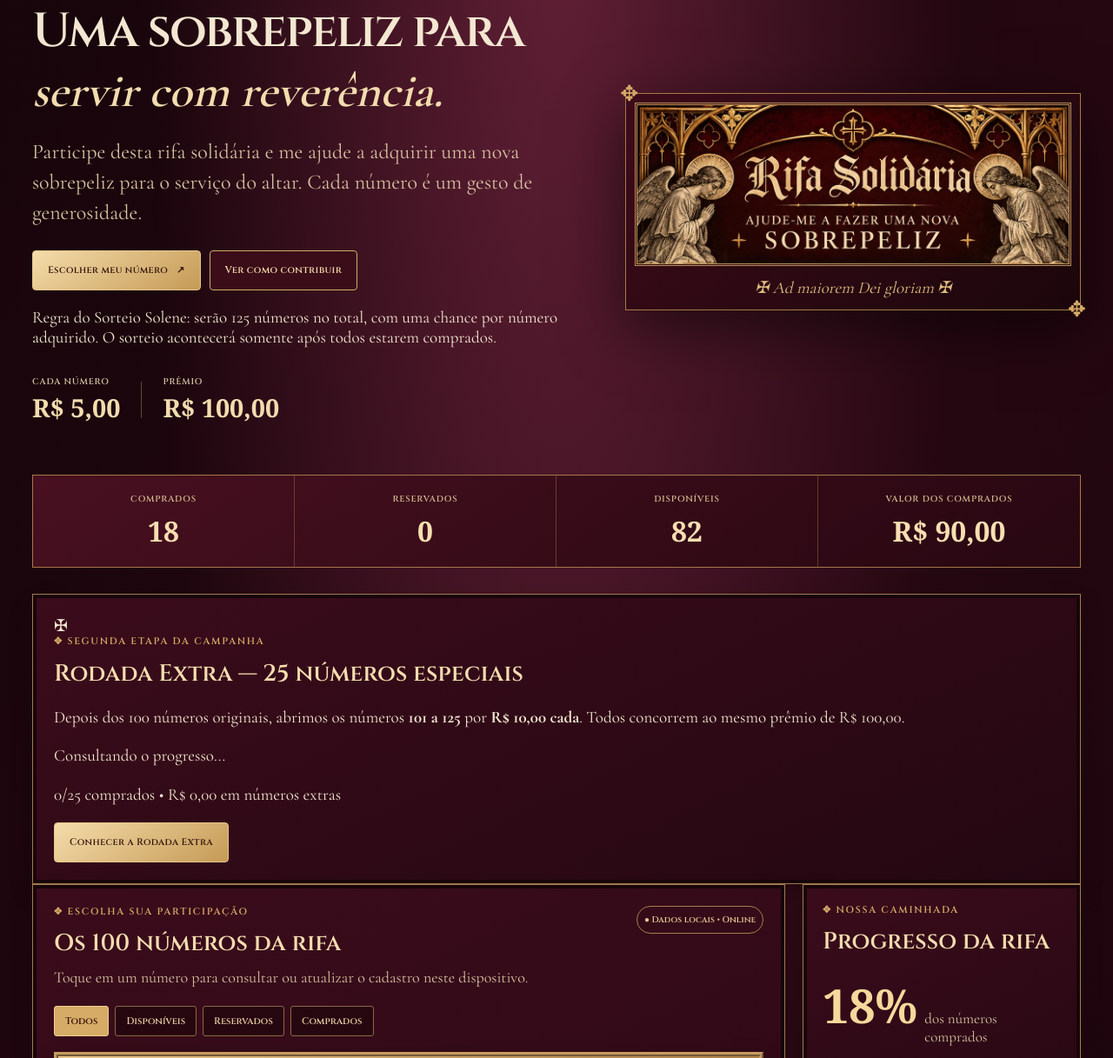
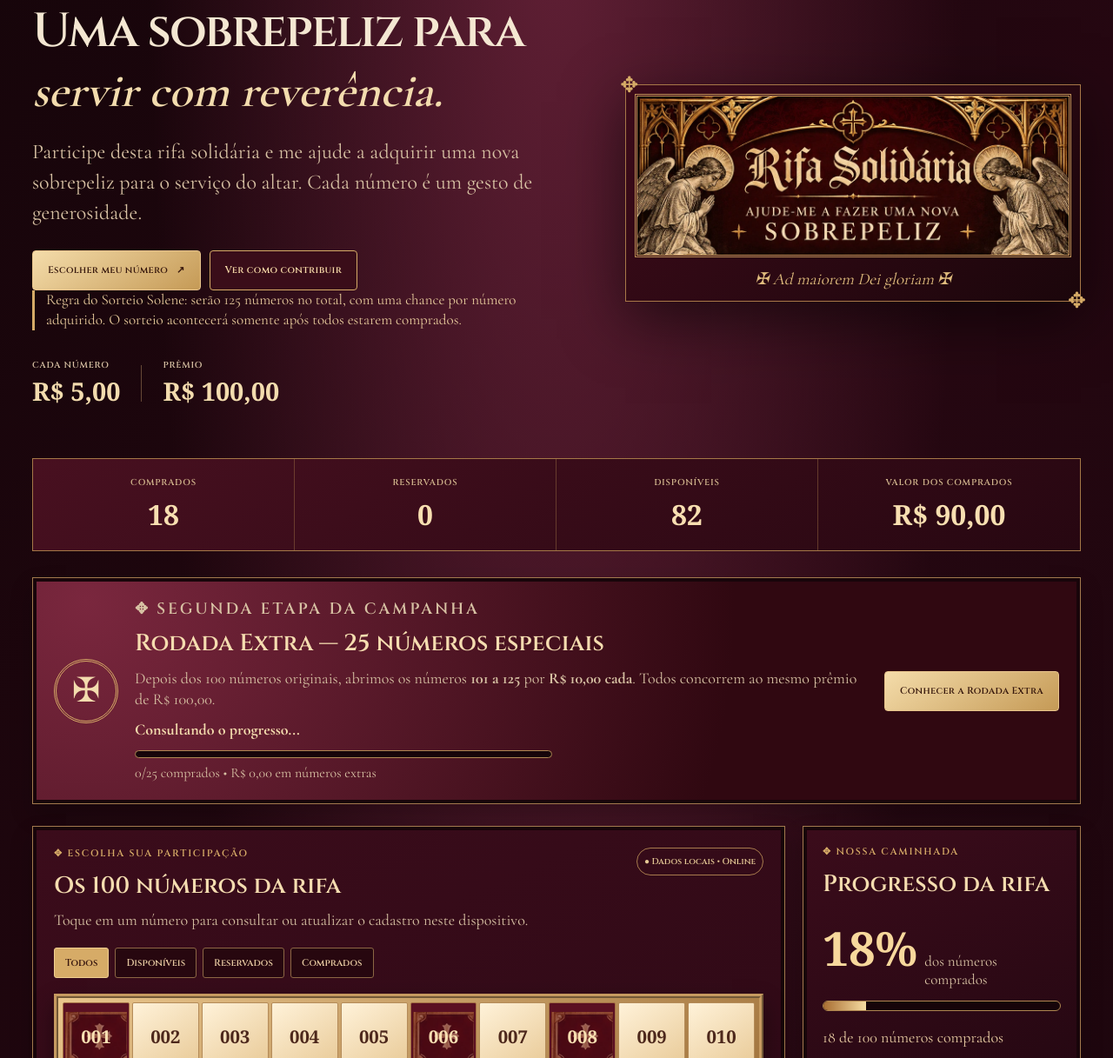
Before and after one commit to Lipeex7/rifa, a plain HTML site: page index.html in a window 1280 px wide. Shown: the part 174-1391 px from the top of the page at 87% size. Drawn offline with nearby package versions, Linux system fonts and the light colour scheme.

Commit message:
Atualizar o rifa.css

```diff
--- a/rifa.css
+++ b/rifa.css
@@ -1,4 +1,3 @@
-
 @import url('https://fonts.googleapis.com/css2?family=Cinzel:wght@400;500;600;700&family=Cormorant+Garamond:wght@400;500;600;700&display=swap');
 :root{--fundo:#16050a;--vinho:#3b0b18;--vinho2:#601729;--ouro:#d6ab67;--ouro-claro:#f3dcae;--texto:#f4e7d2;--suave:#d7c1a3;--papel:#f4e5c9;--tinta:#421d17;--borda:#9e7445}
 *{box-sizing:border-box}
@@ -71,3 +70,14 @@ dialog{width:min(95vw,500px);max-height:92dvh;overflow:auto;padding:24px;border:
 @media(max-width:760px){.topo{align-items:flex-start;flex-direction:column}.navegacao{justify-content:flex-start}.hero{grid-template-columns:1fr;padding:38px 0}.hero-arte{max-width:550px;width:100%;margin:auto}.conteudo-principal{grid-template-columns:1fr}.lateral{grid-template-columns:repeat(2,minmax(0,1fr))}.painel-sorteio{grid-column:1/-1}.painel-ferramentas{flex-direction:column;align-items:stretch}.ferramentas-acoes{justify-content:flex-start}}
 @media(max-width:520px){.pagina{padding:0 9px}.topo{padding:15px 0}.marca strong{font-size:15px}.navegacao{gap:9px 13px}.navegacao a{font-size:10px}.hero{padding:32px 4px}.hero-acoes .botao{width:100%}.hero-valores{justify-content:center}.faixa-estatisticas{grid-template-columns:repeat(2,1fr)}.faixa-estatisticas>div:nth-child(2){border-right:0}.faixa-estatisticas>div:nth-child(-n+2){border-bottom:1px solid #9e744577}.painel{padding:13px}.cabecalho-secao{flex-direction:column;gap:2px}.selo{margin-bottom:13px}.quadro{padding:2px;border-width:3px}.grade{gap:1px}.numero{font-size:clamp(10px,3.1vw,16px)}.numero.reservado::after{font-size:6px}.filtros{gap:5px}.filtro{font-size:10px;padding:9px 8px}.lateral{grid-template-columns:1fr}.painel-sorteio{grid-column:auto}.modal-acoes{flex-direction:column}dialog{padding:15px}.ferramentas-acoes .botao{width:100%}}
 @media(prefers-reduced-motion:reduce){html{scroll-behavior:auto}*,*::before,*::after{transition:none!important;animation:none!important}}
+
+/* Rodada Extra na página inicial */
+.painel-rodada{display:grid;grid-template-columns:auto minmax(0,1fr) auto;align-items:center;gap:19px;margin:0 0 25px;background:radial-gradient(circle at 5% 10%,#7a273e,#300811 64%)}
+.rodada-emblema{display:grid;place-items:center;width:74px;height:74px;border:3px double var(--ouro);border-radius:50%;color:var(--ouro-claro);font-size:39px}
+.rodada-texto p{margin:0 0 10px;color:var(--suave);font-size:18px}.rodada-texto h2{margin:0 0 10px}.rodada-texto .rodada-estado{color:var(--ouro-claro);font-weight:700}
+.rodada-progresso{height:9px;max-width:480px;background:#17050a;border:1px solid #af8753;border-radius:99px;overflow:hidden;margin:12px 0 7px}.rodada-progresso div{height:100%;width:0;background:linear-gradient(90deg,#a96e32,#f5dca2);transition:width .3s}
+.rodada-texto .rodada-resumo{font-size:16px;margin-bottom:0}.painel-rodada .botao{white-space:nowrap}
+@media(max-width:900px){.painel-rodada{grid-template-columns:auto minmax(0,1fr)}.painel-rodada .botao{grid-column:1/-1}}
+@media(max-width:530px){.painel-rodada{grid-template-columns:1fr}.rodada-emblema{width:54px;height:54px;font-size:30px}.painel-rodada .botao{grid-column:auto;width:100%}}
+
+.regra-participacao{max-width:600px;font-size:17px;line-height:1.35;color:#e6c99b;border-left:3px solid var(--ouro);padding-left:13px;margin:0 0 18px}
```
